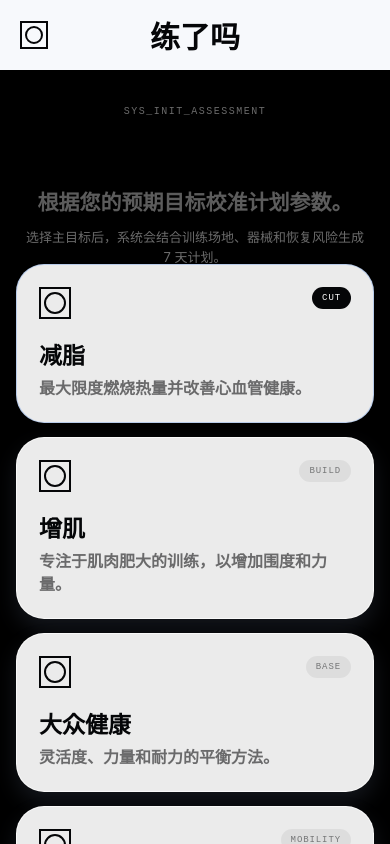
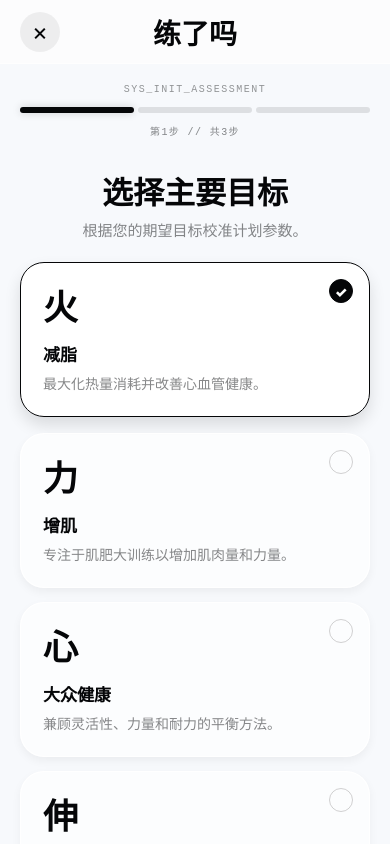
Before and after one commit to Health-525/lian_le_ma, a React Native app in the folder app/: screen /Assessment in a window 390 px wide. Built offline with nearby package versions, Linux system fonts and the light colour scheme.

Commit message:
Apply assessment onboarding UI

```diff
--- a/app/src/screens/AssessmentScreen.tsx
+++ b/app/src/screens/AssessmentScreen.tsx
@@ -1,5 +1,5 @@
 /**
- * 评估页：按 Stitch 的 Aura Lumina 视觉方向重做首屏，同时保留本地计划生成流程。
+ * 新用户运动评估：三步式 Aura glass UI，保留本地计划生成流程。
  */
 import { useState } from "react";
 import {
@@ -12,7 +12,7 @@ import {
 import { SafeAreaView } from "react-native-safe-area-context";
 import type { NativeStackScreenProps } from "@react-navigation/native-stack";
 
-import { LogoMark, PillBadge, TechLabel, aura } from "../ui/aura";
+import { TechLabel, aura } from "../ui/aura";
 import { useAppStore } from "../store/useAppStore";
 import type {
   Equipment,
@@ -24,43 +24,46 @@ import type { RootStackParamList } from "../navigation";
 
 type Props = NativeStackScreenProps<RootStackParamList, "Assessment">;
 
+const STEPS = ["目标", "参数", "恢复"];
+
 const GOALS: {
   value: TrainingGoal;
   label: string;
   description: string;
-  code: string;
+  glyph: string;
 }[] = [
   {
     value: "fat_loss",
     label: "减脂",
-    description: "最大限度燃烧热量并改善心血管健康。",
-    code: "CUT",
+    description: "最大化热量消耗并改善心血管健康。",
+    glyph: "火",
   },
   {
     value: "muscle_gain",
     label: "增肌",
-    description: "专注于肌肉肥大的训练，以增加围度和力量。",
-    code: "BUILD",
+    description: "专注于肌肥大训练以增加肌肉量和力量。",
+    glyph: "力",
   },
   {
     value: "general_fitness",
     label: "大众健康",
-    description: "灵活度、力量和耐力的平衡方法。",
-    code: "BASE",
+    description: "兼顾灵活性、力量和耐力的平衡方法。",
+    glyph: "心",
   },
   {
     value: "endurance",
     label: "柔韧性",
-    description: "专注于关节活动度、健康与恢复。",
-    code: "MOBILITY",
+    description: "专注于运动范围、关节健康和恢复。",
+    glyph: "伸",
   },
 ];
 
-const VENUES: { value: Venue; label: string }[] = [
-  { value: "home", label: "居家" },
-  { value: "gym", label: "健身房" },
-  { value: "outdoor", label: "户外" },
+const VENUES: { value: Venue; label: string; description: string }[] = [
+  { value: "home", label: "居家", description: "低器械、低噪音训练。" },
+  { value: "gym", label: "健身房", description: "可用完整力量器械。" },
+  { value: "outdoor", label: "户外", description: "跑跳和体能训练优先。" },
 ];
+
 const EQUIPMENTS: { value: Equipment; label: string }[] = [
   { value: "none", label: "徒手" },
   { value: "dumbbell", label: "哑铃" },
@@ -76,6 +79,37 @@ const INJURIES: { value: InjuryRiskArea; label: string }[] = [
   { value: "neck", label: "颈" },
 ];
 const FREQUENCIES = [1, 2, 3, 4, 5, 6, 7];
+
+function OptionCard({
+  title,
+  description,
+  glyph,
+  selected,
+  onPress,
+}: {
+  title: string;
+  description: string;
+  glyph: string;
+  selected: boolean;
+  onPress: () => void;
+}) {
+  return (
+    <TouchableOpacity
+      activeOpacity={0.86}
+      style={[styles.optionCard, selected && styles.optionCardActive]}
+      onPress={onPress}
+    >
+      <Text style={styles.cardGlyph}>{glyph}</Text>
+      <Text style={styles.cardTitle}>{title}</Text>
+      <Text style={styles.cardText}>{description}</Text>
+      <View style={[styles.checkMark, selected && styles.checkMarkActive]}>
+        <Text style={[styles.checkText, selected && styles.checkTextActive]}>
+          {selected ? "✓" : ""}
+        </Text>
+      </View>
+    </TouchableOpacity>
+  );
+}
 
 function ChoiceChip({
   label,
@@ -99,38 +133,11 @@ function ChoiceChip({
   );
 }
 
-function GoalCard({
-  label,
-  description,
-  code,
-  selected,
-  onPress,
-}: {
-  label: string;
-  description: string;
-  code: string;
-  selected: boolean;
-  onPress: () => void;
-}) {
-  return (
-    <TouchableOpacity
-      activeOpacity={0.9}
-      style={[styles.goalCard, selected && styles.goalCardSelected]}
-      onPress={onPress}
-    >
-      <View style={styles.goalTop}>
-        <LogoMark size={32} />
-        <PillBadge active={selected}>{code}</PillBadge>
-      </View>
-      <Text style={styles.goalTitle}>{label}</Text>
-      <Text style={styles.goalDescription}>{description}</Text>
-    </TouchableOpacity>
-  );
-}
-
 export default function AssessmentScreen({ navigation }: Props) {
   const submitAssessment = useAppStore((s) => s.submitAssessment);
+  const reset = useAppStore((s) => s.reset);
 
+  const [step, setStep] = useState(0);
   const [goal, setGoal] = useState<TrainingGoal>("fat_loss");
   const [venue, setVenue] = useState<Venue>("home");
   const [equipment, setEquipment] = useState<Equipment[]>(["none"]);
@@ -152,12 +159,18 @@ export default function AssessmentScreen({ navigation }: Props) {
       prev.includes(i) ? prev.filter((x) => x !== i) : [...prev, i]
     );
 
-  const onSubmit = () => {
-    if (!goal || !venue || !frequency) {
-      setError("请完成必填项：训练目标、训练场地、每周频率。");
+  const onClose = () => {
+    reset();
+    setStep(0);
+  };
+
+  const onNext = () => {
+    setError(null);
+    if (step < STEPS.length - 1) {
+      setStep((current) => current + 1);
       return;
     }
-    setError(null);
+
     submitAssessment({
       goal,
       venue,
@@ -168,64 +181,97 @@ export default function AssessmentScreen({ navigation }: Props) {
     navigation.navigate("Plan");
   };
 
+  const onBack = () => {
+    setError(null);
+    setStep((current) => Math.max(0, current - 1));
+  };
+
   return (
     <SafeAreaView style={styles.safe}>
-      <View style={styles.brandBar}>
-        <LogoMark size={28} />
+      <View style={styles.header}>
+        <TouchableOpacity
+          accessibilityLabel="关闭评估"
+          activeOpacity={0.82}
+          style={styles.iconButton}
+          onPress={onClose}
+        >
+          <Text style={styles.iconButtonText}>×</Text>
+        </TouchableOpacity>
         <Text style={styles.brandTitle}>练了吗</Text>
-        <View style={styles.brandSpacer} />
+        <View style={styles.headerSpacer} />
       </View>
 
       <ScrollView
-        style={styles.body}
         contentContainerStyle={styles.container}
         showsVerticalScrollIndicator={false}
       >
-        <View style={styles.hero}>
-          <TechLabel light style={styles.heroCode}>
-            SYS_INIT_ASSESSMENT
-          </TechLabel>
-          <Text style={styles.heroTitle}>根据您的预期目标校准计划参数。</Text>
-          <Text style={styles.heroText}>
-            选择主目标后，系统会结合训练场地、器械和恢复风险生成 7 天计划。
+        <View style={styles.progressBlock}>
+          <TechLabel style={styles.progressCode}>SYS_INIT_ASSESSMENT</TechLabel>
+          <View style={styles.progressSegments}>
+            {STEPS.map((label, index) => (
+              <View
+                key={label}
+                style={[
+                  styles.progressSegment,
+                  index <= step && styles.progressSegmentActive,
+                ]}
+              />
+            ))}
+          </View>
+          <Text style={styles.progressText}>
+            第{step + 1}步 // 共{STEPS.length}步
           </Text>
         </View>
 
-        <View style={styles.goalList}>
+        {step === 0 && (
+          <>
+            <View style={styles.contentHeader}>
+              <Text style={styles.screenTitle}>选择主要目标</Text>
+              <Text style={styles.screenSubtitle}>
+                根据您的期望目标校准计划参数。
+              </Text>
+            </View>
+
+            <View style={styles.optionGrid}>
               {GOALS.map((g) => (
-            <GoalCard
+                <OptionCard
                   key={g.value}
-              label={g.label}
+                  title={g.label}
                   description={g.description}
-              code={g.code}
+                  glyph={g.glyph}
                   selected={goal === g.value}
                   onPress={() => setGoal(g.value)}
                 />
               ))}
             </View>
+          </>
+        )}
 
-        <View style={styles.panel}>
-          <View style={styles.panelHeader}>
-            <View>
-              <TechLabel>PLAN_INPUTS</TechLabel>
-              <Text style={styles.panelTitle}>训练参数</Text>
-            </View>
-            <PillBadge>{frequency}D/WEEK</PillBadge>
+        {step === 1 && (
+          <>
+            <View style={styles.contentHeader}>
+              <Text style={styles.screenTitle}>校准训练参数</Text>
+              <Text style={styles.screenSubtitle}>
+                场地和频率会决定 7 天计划的训练日与动作强度。
+              </Text>
             </View>
 
-          <Text style={styles.section}>训练场地</Text>
-          <View style={styles.row}>
+            <View style={styles.stack}>
               {VENUES.map((v) => (
-              <ChoiceChip
+                <OptionCard
                   key={v.value}
-                label={v.label}
+                  title={v.label}
+                  description={v.description}
+                  glyph={v.label.slice(0, 1)}
                   selected={venue === v.value}
                   onPress={() => setVenue(v.value)}
                 />
               ))}
             </View>
 
-          <Text style={styles.section}>每周频率</Text>
+            <View style={styles.panel}>
+              <TechLabel>WEEKLY_FREQUENCY</TechLabel>
+              <Text style={styles.sectionTitle}>每周训练频率</Text>
               <View style={styles.row}>
                 {FREQUENCIES.map((f) => (
                   <ChoiceChip
@@ -236,8 +282,22 @@ export default function AssessmentScreen({ navigation }: Props) {
                   />
                 ))}
               </View>
+            </View>
+          </>
+        )}
 
-          <Text style={styles.section}>可用器械</Text>
+        {step === 2 && (
+          <>
+            <View style={styles.contentHeader}>
+              <Text style={styles.screenTitle}>补充恢复信息</Text>
+              <Text style={styles.screenSubtitle}>
+                器械用于匹配动作，伤痛风险可跳过，仅用于规避相关动作。
+              </Text>
+            </View>
+
+            <View style={styles.panel}>
+              <TechLabel>AVAILABLE_EQUIPMENT</TechLabel>
+              <Text style={styles.sectionTitle}>可用器械</Text>
               <View style={styles.row}>
                 {EQUIPMENTS.map((e) => (
                   <ChoiceChip
@@ -248,10 +308,13 @@ export default function AssessmentScreen({ navigation }: Props) {
                   />
                 ))}
               </View>
+            </View>
 
-          <Text style={styles.section}>伤痛风险自评</Text>
+            <View style={styles.panel}>
+              <TechLabel>RISK_SELF_CHECK</TechLabel>
+              <Text style={styles.sectionTitle}>伤痛风险自评</Text>
               <Text style={styles.consent}>
-            可跳过。该信息只用于规避相关动作，不构成医疗建议。
+                该信息只用于规避相关动作，不构成医疗建议。
               </Text>
               <View style={styles.row}>
                 {INJURIES.map((i) => (
@@ -263,15 +326,33 @@ export default function AssessmentScreen({ navigation }: Props) {
                   />
                 ))}
               </View>
+            </View>
+          </>
+        )}
 
         {error && <Text style={styles.error}>{error}</Text>}
 
+        <View style={styles.navigationRow}>
+          {step === 0 ? (
+            <View style={styles.navSpacer} />
+          ) : (
+            <TouchableOpacity
+              activeOpacity={0.82}
+              style={styles.secondaryButton}
+              onPress={onBack}
+            >
+              <Text style={styles.secondaryButtonText}>上一步</Text>
+            </TouchableOpacity>
+          )}
           <TouchableOpacity
             activeOpacity={0.88}
-            style={styles.primaryBtn}
-            onPress={onSubmit}
+            style={styles.primaryButton}
+            onPress={onNext}
           >
-            <Text style={styles.primaryBtnText}>生成我的 7 天计划</Text>
+            <Text style={styles.primaryButtonText}>
+              {step === STEPS.length - 1 ? "生成计划" : "下一步"}
+            </Text>
+            <Text style={styles.primaryArrow}>→</Text>
           </TouchableOpacity>
         </View>
       </ScrollView>
@@ -284,142 +365,195 @@ const styles = StyleSheet.create({
     flex: 1,
     backgroundColor: aura.colors.background,
   },
-  brandBar: {
+  header: {
     alignItems: "center",
-    backgroundColor: aura.colors.background,
+    backgroundColor: "rgba(255, 255, 255, 0.62)",
+    borderBottomColor: "rgba(255, 255, 255, 0.7)",
+    borderBottomWidth: 1,
     flexDirection: "row",
     justifyContent: "space-between",
-    minHeight: 70,
+    minHeight: 64,
     paddingHorizontal: 20,
+  },
+  iconButton: {
+    alignItems: "center",
+    backgroundColor: aura.colors.glassInput,
+    borderRadius: aura.radius.pill,
+    height: 40,
+    justifyContent: "center",
+    width: 40,
+  },
+  iconButtonText: {
+    color: aura.colors.ink,
+    fontFamily: aura.font.uiHeavy,
+    fontSize: 24,
+    lineHeight: 28,
   },
   brandTitle: {
     color: aura.colors.ink,
     fontFamily: aura.font.uiHeavy,
-    fontSize: 30,
+    fontSize: 28,
     fontWeight: "900",
     letterSpacing: 0,
   },
-  brandSpacer: {
-    width: 28,
-  },
-  body: {
-    flex: 1,
-    backgroundColor: "#000000",
+  headerSpacer: {
+    width: 40,
   },
   container: {
-    paddingBottom: 28,
+    padding: 20,
+    paddingBottom: 34,
   },
-  hero: {
+  progressBlock: {
     alignItems: "center",
-    minHeight: 232,
-    justifyContent: "center",
-    paddingHorizontal: 22,
+    marginBottom: 36,
   },
-  heroCode: {
-    marginBottom: 72,
+  progressCode: {
+    marginBottom: 12,
   },
-  heroTitle: {
-    color: "rgba(255, 255, 255, 0.36)",
+  progressSegments: {
+    flexDirection: "row",
+    gap: 4,
+    maxWidth: 360,
+    width: "100%",
+  },
+  progressSegment: {
+    backgroundColor: "rgba(0, 0, 0, 0.1)",
+    borderRadius: 3,
+    flex: 1,
+    height: 6,
+  },
+  progressSegmentActive: {
+    backgroundColor: aura.colors.ink,
+    shadowColor: aura.colors.ink,
+    shadowOffset: { width: 0, height: 0 },
+    shadowOpacity: 0.18,
+    shadowRadius: 8,
+  },
+  progressText: {
+    color: "rgba(5, 6, 8, 0.48)",
+    fontFamily: aura.font.mono,
+    fontSize: 10,
+    letterSpacing: 1.4,
+    marginTop: 10,
+  },
+  contentHeader: {
+    alignItems: "center",
+    marginBottom: 22,
+  },
+  screenTitle: {
+    color: aura.colors.ink,
     fontFamily: aura.font.uiHeavy,
-    fontSize: 21,
-    fontWeight: "800",
-    lineHeight: 28,
+    fontSize: 31,
+    fontWeight: "900",
+    letterSpacing: 0,
+    lineHeight: 38,
     textAlign: "center",
   },
-  heroText: {
-    color: "rgba(255, 255, 255, 0.42)",
+  screenSubtitle: {
+    color: aura.colors.inkMuted,
     fontFamily: aura.font.ui,
-    fontSize: 13,
-    lineHeight: 20,
-    marginTop: 10,
-    maxWidth: 340,
+    fontSize: 15,
+    lineHeight: 22,
+    marginTop: 8,
     textAlign: "center",
   },
-  goalList: {
+  optionGrid: {
     gap: 14,
-    marginTop: -38,
-    paddingHorizontal: 16,
   },
-  goalCard: {
-    backgroundColor: aura.colors.surfaceSoft,
-    borderColor: "rgba(255, 255, 255, 0.7)",
-    borderRadius: aura.radius.lg,
+  stack: {
+    gap: 12,
+  },
+  optionCard: {
+    backgroundColor: "rgba(255, 255, 255, 0.66)",
+    borderColor: "rgba(255, 255, 255, 0.9)",
+    borderRadius: 24,
     borderWidth: 1,
-    minHeight: 138,
+    minHeight: 150,
     overflow: "hidden",
     padding: 22,
-    shadowColor: aura.colors.blueSoft,
-    shadowOffset: { width: 0, height: 10 },
-    shadowOpacity: 0.14,
-    shadowRadius: 22,
-    elevation: 4,
+    position: "relative",
+    shadowColor: "#000000",
+    shadowOffset: { width: 0, height: 4 },
+    shadowOpacity: 0.05,
+    shadowRadius: 10,
+    elevation: 2,
   },
-  goalCardSelected: {
-    borderColor: "rgba(42, 111, 229, 0.26)",
-    shadowColor: aura.colors.blue,
-    shadowOpacity: 0.34,
+  optionCardActive: {
+    backgroundColor: "rgba(255, 255, 255, 0.94)",
+    borderColor: aura.colors.ink,
+    shadowOffset: { width: 0, height: 8 },
+    shadowOpacity: 0.12,
+    shadowRadius: 16,
+    transform: [{ translateY: -2 }],
   },
-  goalTop: {
-    alignItems: "center",
-    flexDirection: "row",
-    justifyContent: "space-between",
-    marginBottom: 18,
-  },
-  goalTitle: {
+  cardGlyph: {
     color: aura.colors.ink,
     fontFamily: aura.font.uiHeavy,
-    fontSize: 23,
+    fontSize: 35,
     fontWeight: "900",
-    letterSpacing: 0,
+    lineHeight: 44,
+    marginBottom: 12,
   },
-  goalDescription: {
-    color: "rgba(5, 6, 8, 0.56)",
+  cardTitle: {
+    color: aura.colors.ink,
     fontFamily: aura.font.uiHeavy,
-    fontSize: 16,
-    fontWeight: "800",
-    lineHeight: 23,
-    marginTop: 6,
+    fontSize: 17,
+    fontWeight: "900",
+  },
+  cardText: {
+    color: aura.colors.inkMuted,
+    fontFamily: aura.font.ui,
+    fontSize: 14,
+    lineHeight: 21,
+    marginTop: 7,
+  },
+  checkMark: {
+    alignItems: "center",
+    borderColor: "rgba(5, 6, 8, 0.18)",
+    borderRadius: aura.radius.pill,
+    borderWidth: 1,
+    height: 24,
+    justifyContent: "center",
+    position: "absolute",
+    right: 16,
+    top: 16,
+    width: 24,
+  },
+  checkMarkActive: {
+    backgroundColor: aura.colors.ink,
+    borderColor: aura.colors.ink,
+  },
+  checkText: {
+    color: "transparent",
+    fontFamily: aura.font.uiHeavy,
+    fontSize: 14,
+    fontWeight: "900",
+  },
+  checkTextActive: {
+    color: aura.colors.surface,
   },
   panel: {
-    backgroundColor: aura.colors.surfaceSoft,
-    borderRadius: aura.radius.lg,
-    marginHorizontal: 16,
-    marginTop: 16,
+    backgroundColor: "rgba(255, 255, 255, 0.66)",
+    borderColor: "rgba(255, 255, 255, 0.9)",
+    borderRadius: 24,
+    borderWidth: 1,
+    marginTop: 14,
     padding: 18,
-    shadowColor: "#ffffff",
-    shadowOffset: { width: 0, height: -6 },
-    shadowOpacity: 0.1,
-    shadowRadius: 18,
-    elevation: 3,
   },
-  panelHeader: {
-    alignItems: "flex-start",
-    flexDirection: "row",
-    justifyContent: "space-between",
-    gap: 16,
-    marginBottom: 8,
-  },
-  panelTitle: {
+  sectionTitle: {
     color: aura.colors.ink,
     fontFamily: aura.font.uiHeavy,
-    fontSize: 22,
+    fontSize: 17,
     fontWeight: "900",
-    marginTop: 6,
-  },
-  section: {
-    color: aura.colors.ink,
-    fontFamily: aura.font.uiHeavy,
-    fontSize: 15,
-    fontWeight: "800",
-    marginBottom: 9,
-    marginTop: 18,
+    marginTop: 10,
+    marginBottom: 12,
   },
   consent: {
     color: aura.colors.inkMuted,
     fontFamily: aura.font.ui,
     fontSize: 12,
     lineHeight: 18,
-    marginBottom: 10,
+    marginBottom: 12,
   },
   row: {
     flexDirection: "row",
@@ -451,24 +585,58 @@ const styles = StyleSheet.create({
     fontSize: 13,
     fontWeight: "700",
     marginTop: 18,
+    textAlign: "center",
   },
-  primaryBtn: {
+  navigationRow: {
+    alignItems: "center",
+    flexDirection: "row",
+    gap: 12,
+    marginTop: 36,
+  },
+  navSpacer: {
+    flex: 1,
+  },
+  secondaryButton: {
+    alignItems: "center",
+    backgroundColor: "rgba(255, 255, 255, 0.72)",
+    borderColor: "rgba(255, 255, 255, 0.9)",
+    borderRadius: aura.radius.pill,
+    borderWidth: 1,
+    flex: 1,
+    minHeight: 54,
+    justifyContent: "center",
+  },
+  secondaryButtonText: {
+    color: aura.colors.inkMuted,
+    fontFamily: aura.font.uiHeavy,
+    fontSize: 15,
+    fontWeight: "800",
+  },
+  primaryButton: {
     alignItems: "center",
     backgroundColor: aura.colors.ink,
     borderRadius: aura.radius.pill,
-    marginTop: 22,
-    minHeight: 52,
+    flex: 2,
+    flexDirection: "row",
+    gap: 8,
     justifyContent: "center",
-    shadowColor: aura.colors.blue,
-    shadowOffset: { width: 0, height: 12 },
-    shadowOpacity: 0.22,
-    shadowRadius: 28,
+    minHeight: 56,
+    shadowColor: "#000000",
+    shadowOffset: { width: 0, height: 10 },
+    shadowOpacity: 0.18,
+    shadowRadius: 22,
     elevation: 5,
   },
-  primaryBtnText: {
+  primaryButtonText: {
     color: aura.colors.surface,
     fontFamily: aura.font.uiHeavy,
     fontSize: 16,
-    fontWeight: "800",
+    fontWeight: "900",
+  },
+  primaryArrow: {
+    color: aura.colors.surface,
+    fontFamily: aura.font.uiHeavy,
+    fontSize: 20,
+    fontWeight: "900",
   },
 });
```
Lines whose indentation alone changed are shown as unchanged.
